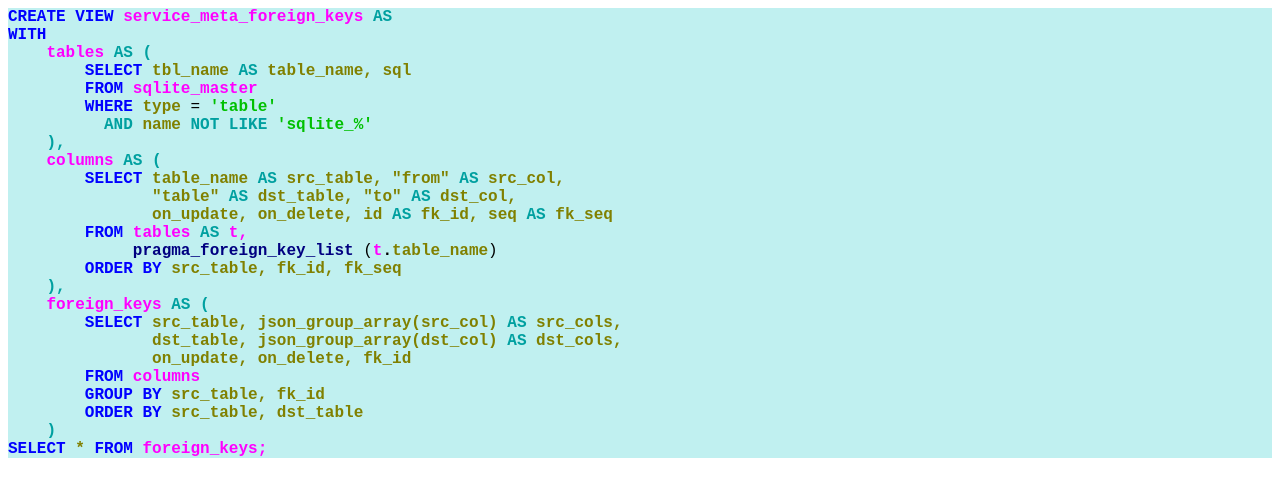
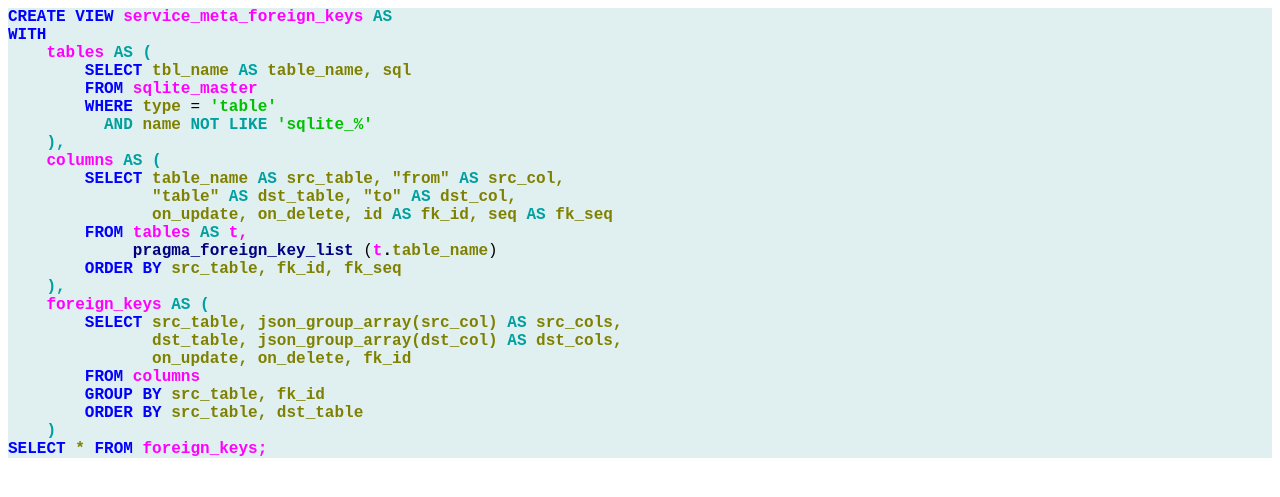
Before and after one commit to pchemguy/SQLite-SQL-Tutorial, a Jekyll site: the page Foreign Keys.html, which Jekyll copies as it is, in a window 1280 px wide. Shown: the top 497 px of the page. Built offline with Jekyll 4.4.1, drawn with Linux system fonts in a browser that asks for light colours.

Commit message:
Code snippets

```diff
--- a/Foreign Keys.html
+++ b/Foreign Keys.html
@@ -1,7 +1,7 @@
 <html>
   <head>
     <style>
-      div.code {font-family: Courier New, sans-serif; background-color: #C0F0F0}
+      div.code {font-family: Courier New, sans-serif; background-color: #E0F0F0}
       .kwd {color: #0000FF; font-weight: bold;} /* Dark keyword */
       .kwl {color: #00A0A0; font-weight: bold;} /* Light keyword */
       .typ {color: #800000; font-weight: bold;} /* Data type */
```
